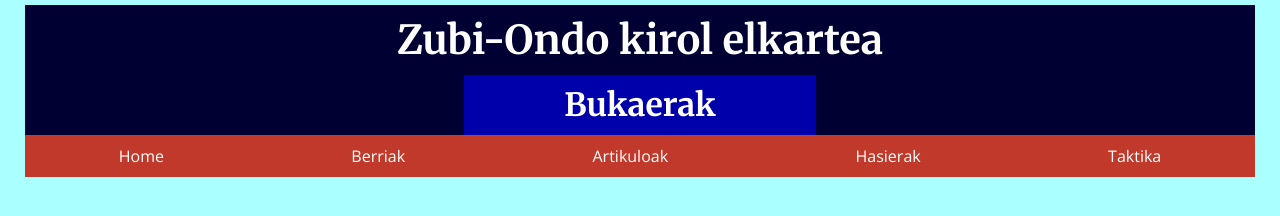
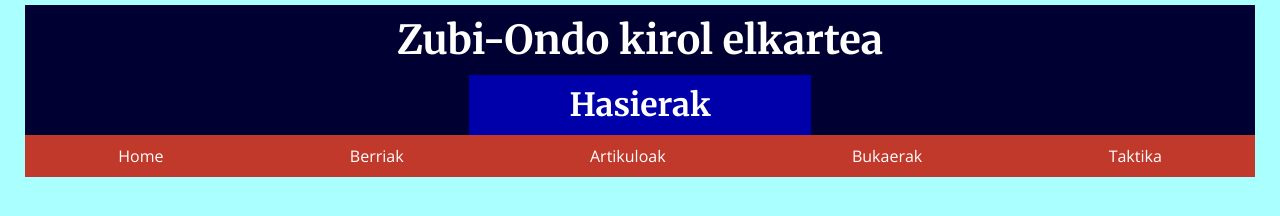
Before and after one commit to ZubiOndo/Zubi-Ondo, a plain HTML site: page bukaerak.html in a window 1280 px wide. Drawn offline with nearby package versions, Linux system fonts and the light colour scheme.

Commit message:
Update bukaerak.html

```diff
--- a/bukaerak.html
+++ b/bukaerak.html
@@ -3,18 +3,18 @@
   <head>
     <meta charset="utf-8">
     <meta name="viewport" content="width=device-width, initial-scale=1">
-    <title>Bukaerak</title>
+    <title>Hasierak</title>
     <link rel="stylesheet" href="itxurak/nagusia.css">
   </head>
   <body>
     <header class="burua">
       <h1>Zubi-Ondo kirol elkartea</h1>
-      <h2>Bukaerak</h2>
+      <h2>Hasierak</h2>
       <nav class="menua">
         <a href="index.html">Home</a>
         <a href="berriak.html">Berriak</a>
         <a href="artikuloak.html">Artikuloak</a>
-        <a href="hasierak.html">Hasierak</a>
+        <a href="bukaerak.html">Bukaerak</a>
         <a href="taktika.html">Taktika</a>
       </nav>
     </header>
```
